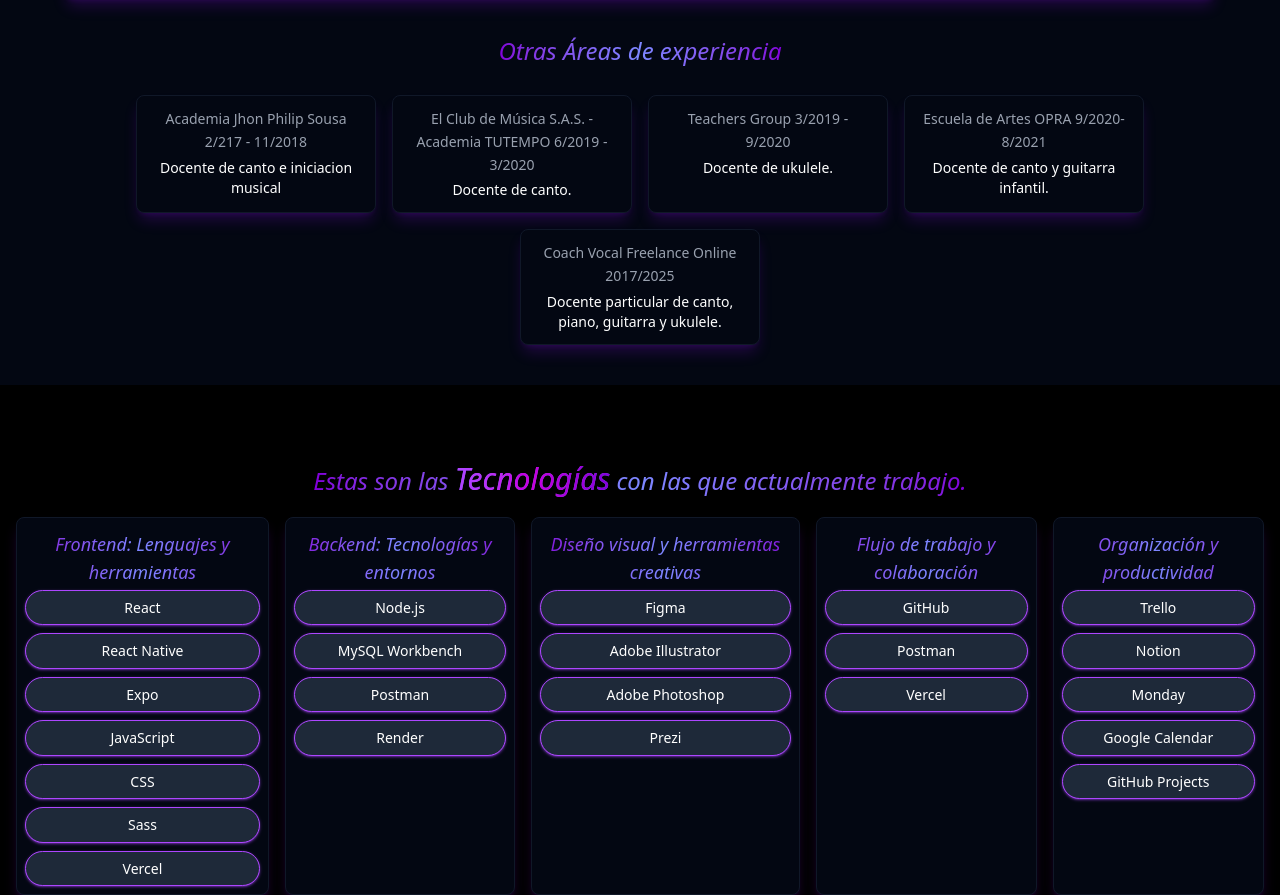
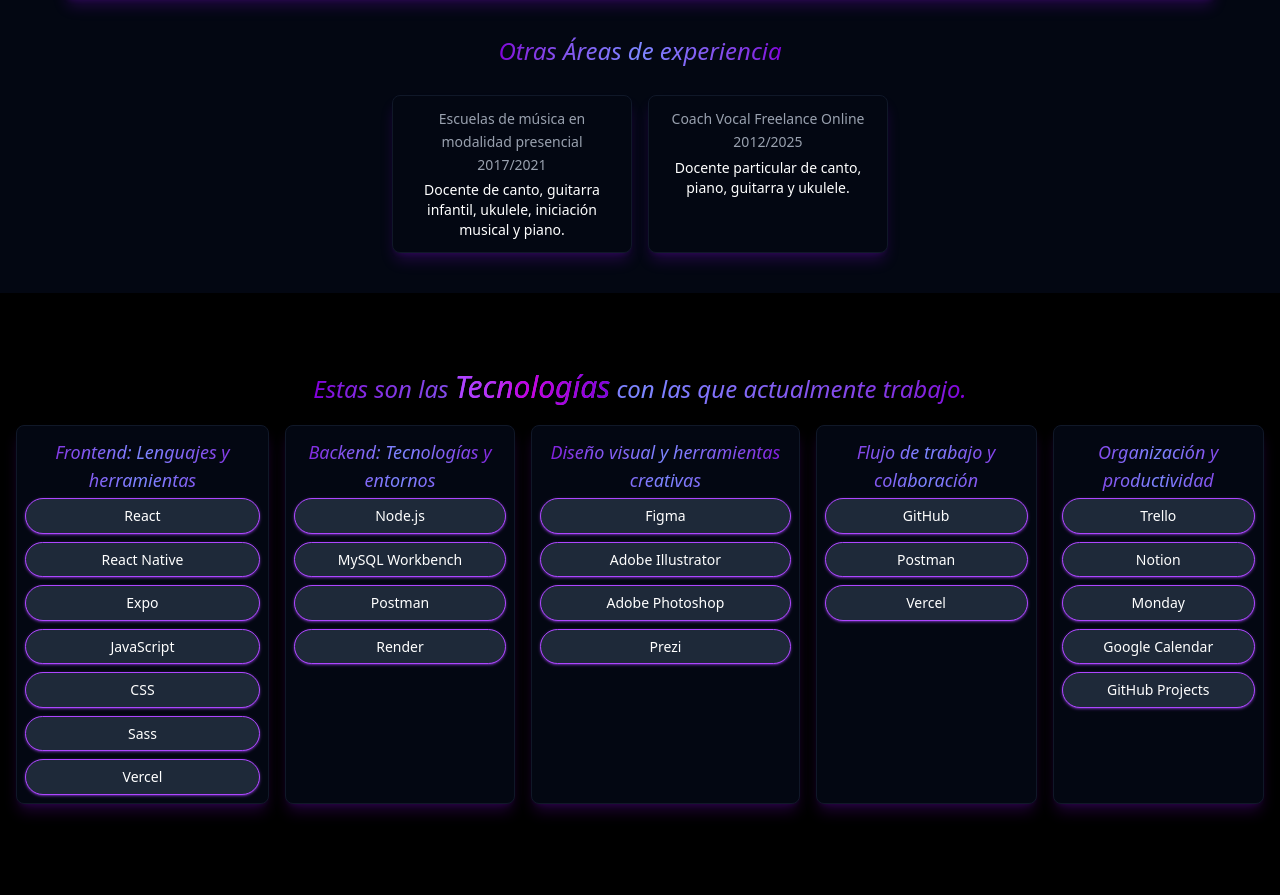
Before and after one commit to camila0424/portafolio, a React (Vite) app: page / in a window 1280 px wide. Shown: the part 1211-2106 px from the top of the page. Built offline with nearby package versions, Linux system fonts and the light colour scheme.

Commit message:
changes in the json

```diff
--- a/src/components/sections/about_me/Experience.jsx
+++ b/src/components/sections/about_me/Experience.jsx
@@ -8,24 +8,11 @@
       <div className="max-w-7xl w-full flex flex-wrap justify-center gap-4 mb-4">
         {[
           {
-            period: "Academia Jhon Philip Sousa 2/217 - 11/2018",
-            role: "Docente de canto e iniciacion musical",
+            period: "Escuelas de música en modalidad presencial 2017/2021",
+            role: "Docente de canto, guitarra infantil, ukulele, iniciación musical y piano.",
           },
           {
-            period:
-              "El Club de Música S.A.S. - Academia TUTEMPO 6/2019 - 3/2020",
-            role: "Docente de canto.",
-          },
-          {
-            period: "Teachers Group 3/2019 - 9/2020",
-            role: "Docente de ukulele.",
-          },
-          {
-            period: "Escuela de Artes OPRA 9/2020- 8/2021",
-            role: "Docente de canto y guitarra infantil.",
-          },
-          {
-            period: "Coach Vocal Freelance Online 2017/2025",
+            period: "Coach Vocal Freelance Online 2012/2025",
             role: "Docente particular de canto, piano, guitarra y ukulele.",
           },
         ].map(({ period, role }, i) => (
```
